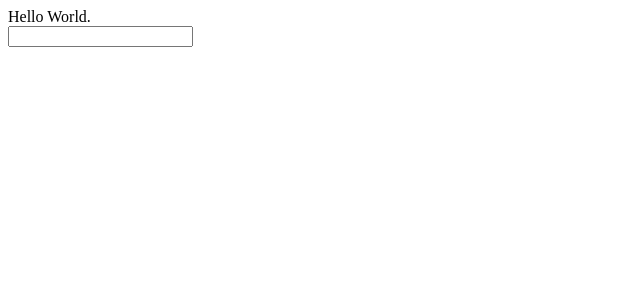
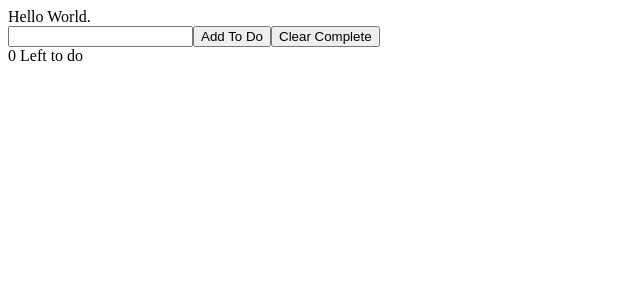
Before and after one commit to bajwass/to-do-list, a React (Create React App) app: page / in a window 1280 px wide. Shown: the top 300 px of the page, without its empty margins (0-640 px from the left). Built offline with nearby package versions, Linux system fonts and the light colour scheme.

Commit message:
Update App.js
Added buttons for adding to the to do list
Clearing complete items
and adding a counter for the to do items

```diff
--- a/src/App.js
+++ b/src/App.js
@@ -6,6 +6,9 @@ function App() {
   <>
     <ToDoList />
     <input type="text" />
+    <button>Add To Do</button>
+    <button>Clear Complete</button>
+    <div>0 Left to do</div>
   </>
 
  );
```
